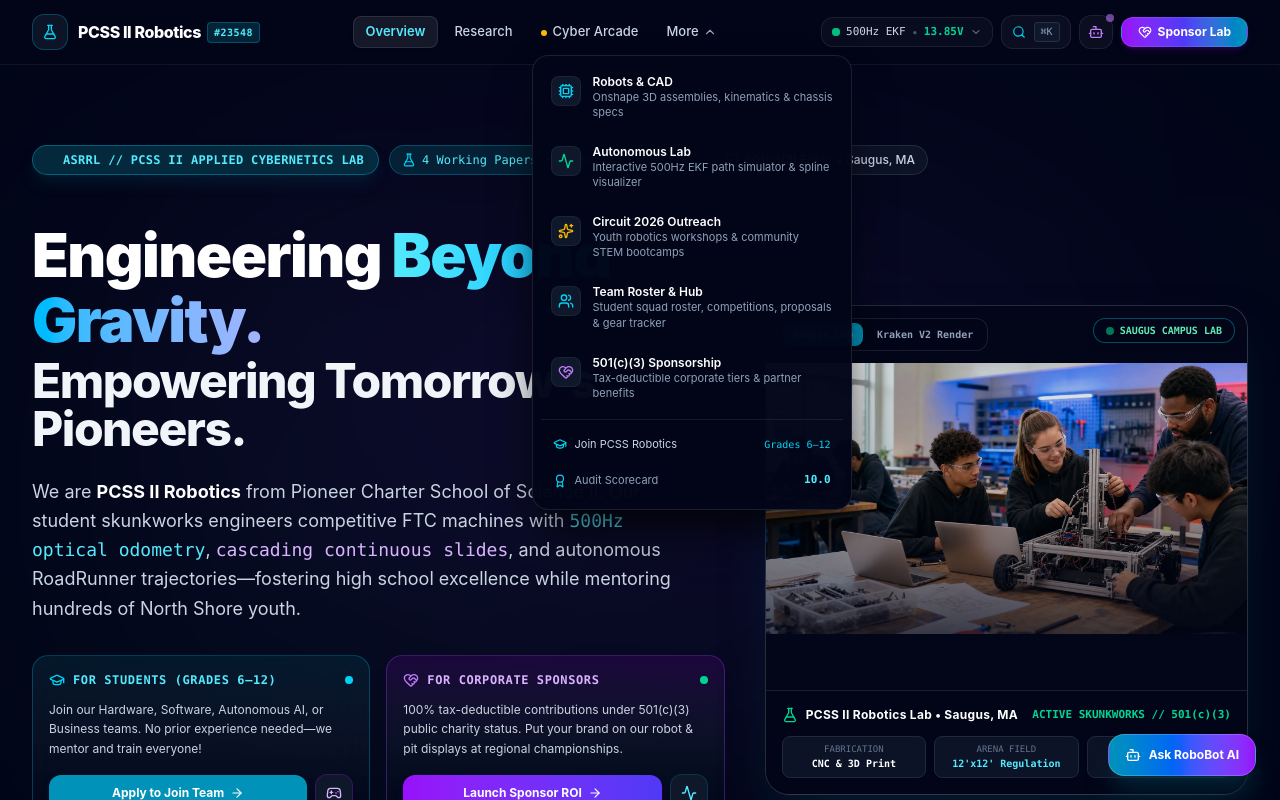
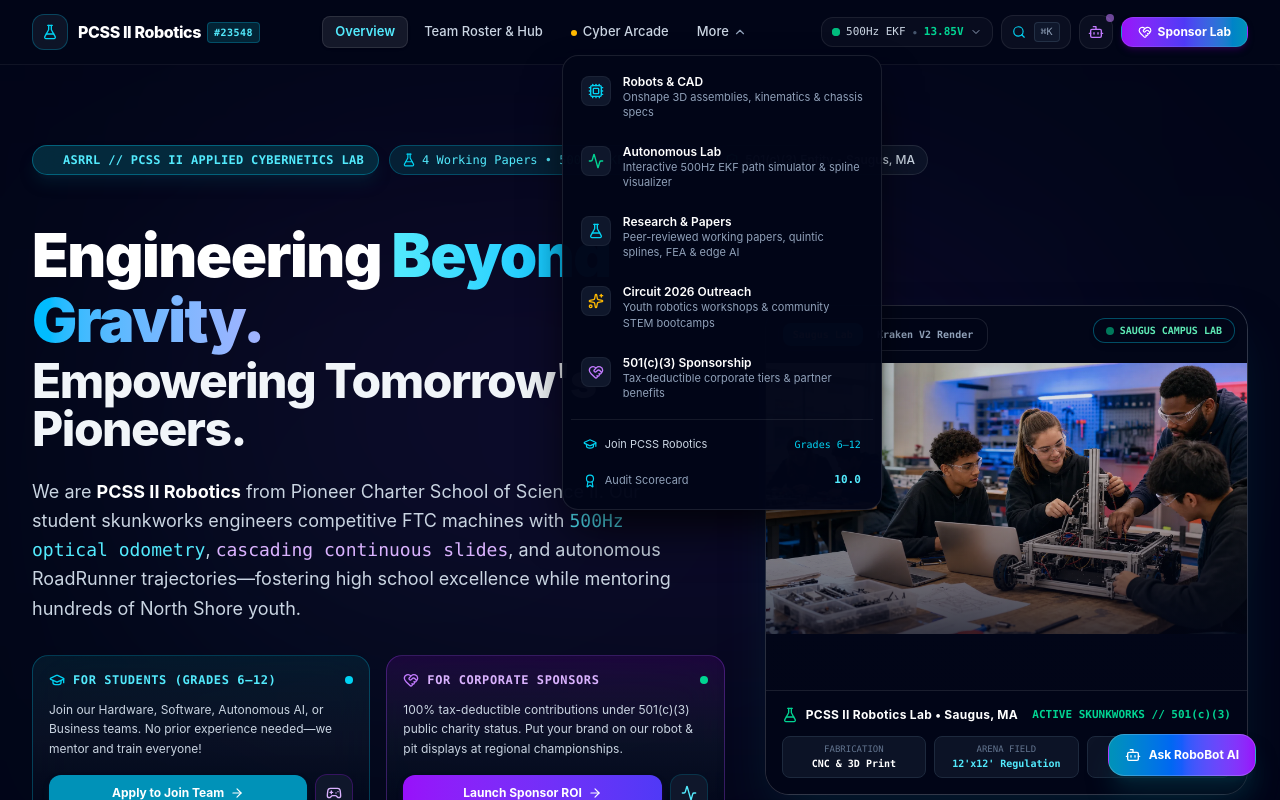
Before and after one commit to aartisr/pcss-robotics, a React (Vite) app: page / in a window 1280 px wide. Both pictures are taken after a click on the button "More". Shown: the top 800 px of the page. Built offline with nearby package versions, Linux system fonts and the light colour scheme.

Commit message:
Switch Research Menu on header with Team Roster & Hub

```diff
--- a/src/components/MobileBottomNav.tsx
+++ b/src/components/MobileBottomNav.tsx
@@ -5,10 +5,8 @@
   Compass,
   Activity,
   HeartHandshake,
-  GraduationCap,
   Search,
-  Sparkles,
-  FlaskConical
+  Users
 } from 'lucide-react';
 
 interface MobileBottomNavProps {
@@ -41,16 +39,16 @@
         </button>
 
         <button
-          onClick={() => onNavigate('research')}
+          onClick={() => onNavigate('team')}
           className={`flex flex-col items-center gap-1 py-1 px-2 rounded-xl transition ${
-            activeSection === 'research'
+            activeSection === 'team'
               ? 'text-cyan-400 font-bold'
               : 'text-slate-400 hover:text-slate-200'
           }`}
-          aria-label="Research & Papers"
+          aria-label="Team Roster & Hub"
         >
-          <FlaskConical className="w-4 h-4" />
-          <span className="text-[10px]">Research</span>
+          <Users className="w-4 h-4" />
+          <span className="text-[10px]">Team</span>
         </button>
 
         <button
--- a/src/components/Navigation.tsx
+++ b/src/components/Navigation.tsx
@@ -106,7 +106,7 @@
   // Primary navigation links across desktop (spacious & guaranteed zero overlap)
   const primaryNavItems: { id: NavSection; label: string; shortLabel: string; highlight?: boolean }[] = [
     { id: 'home', label: 'Overview', shortLabel: 'Overview' },
-    { id: 'research', label: 'Research', shortLabel: 'Research' },
+    { id: 'team', label: 'Team Roster & Hub', shortLabel: 'Team & Hub' },
     { id: 'arcade', label: 'Cyber Arcade', shortLabel: 'Arcade', highlight: true }
   ];
 
@@ -130,16 +130,16 @@
       icon: <Activity className="w-4 h-4 text-emerald-400" />
     },
     {
+      id: 'research',
+      label: 'Research & Papers',
+      desc: 'Peer-reviewed working papers, quintic splines, FEA & edge AI',
+      icon: <FlaskConical className="w-4 h-4 text-cyan-400" />
+    },
+    {
       id: 'outreach',
       label: 'Circuit 2026 Outreach',
       desc: 'Youth robotics workshops & community STEM bootcamps',
       icon: <Sparkles className="w-4 h-4 text-amber-400" />
-    },
-    {
-      id: 'team',
-      label: 'Team Roster & Hub',
-      desc: 'Student squad roster, competitions, proposals & gear tracker',
-      icon: <Users className="w-4 h-4 text-cyan-400" />
     },
     {
       id: 'sponsors',
@@ -170,8 +170,8 @@
   const isSecondaryActive = [
     'robots',
     'simulator',
+    'research',
     'outreach',
-    'team',
     'sponsors'
   ].includes(activeSection);
 
```
